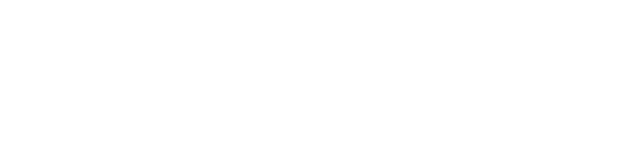
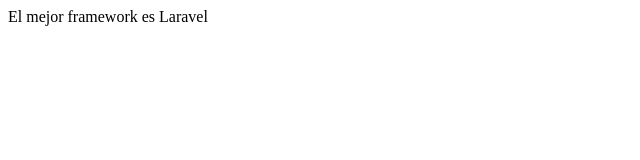
Before and after one commit to srosales/colaborar-master, a plain HTML site: page index.html in a window 1280 px wide. Shown: the whole page, without its empty margins (0-640 px from the left). Drawn offline with Linux system fonts and the light colour scheme.

Commit message:
feat:Add best framework

```diff
--- a/index.html
+++ b/index.html
@@ -4,6 +4,6 @@
     <title></title>
 </head>
 <body>
-
+  El mejor framework es Laravel
 </body>
 </html>
```
